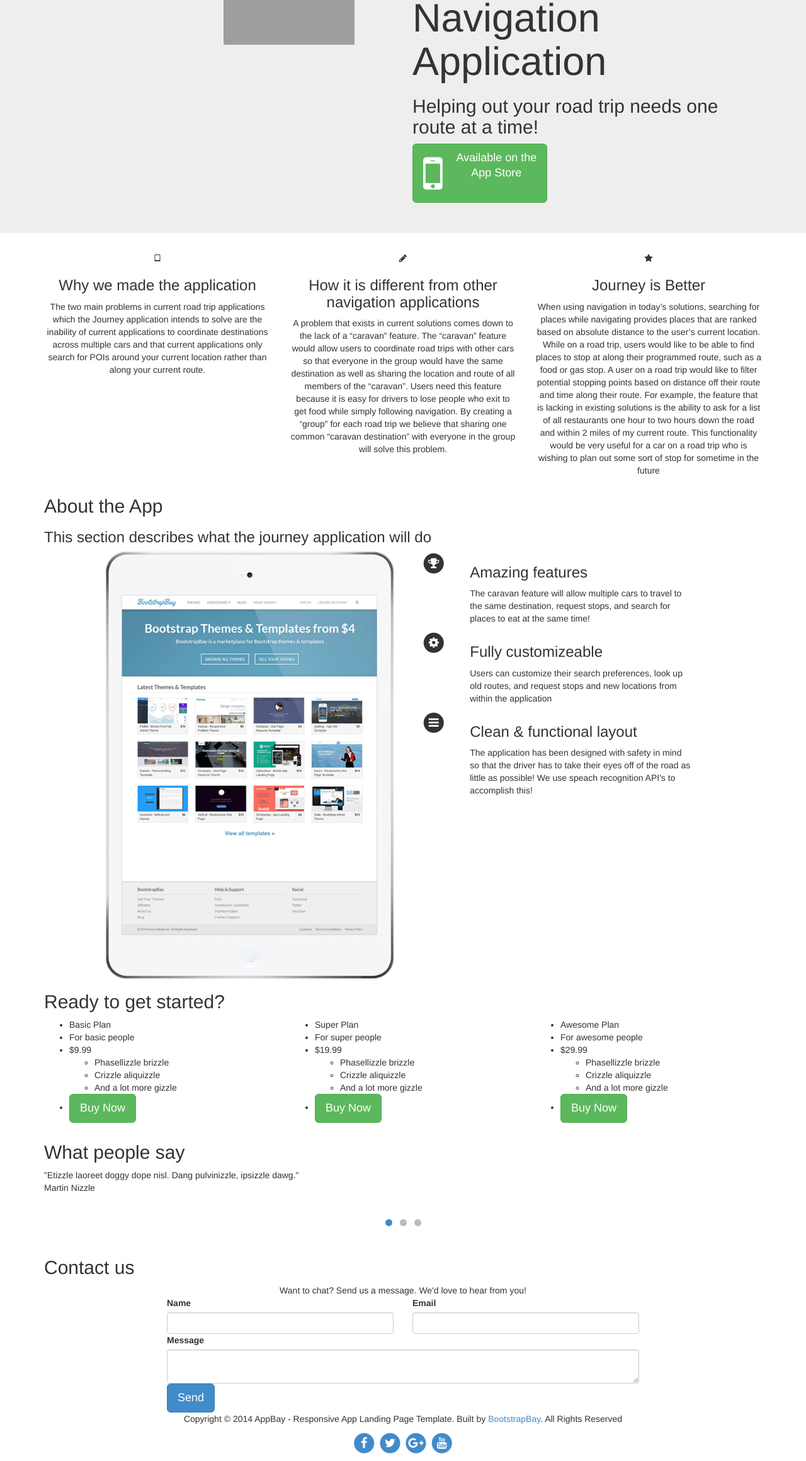
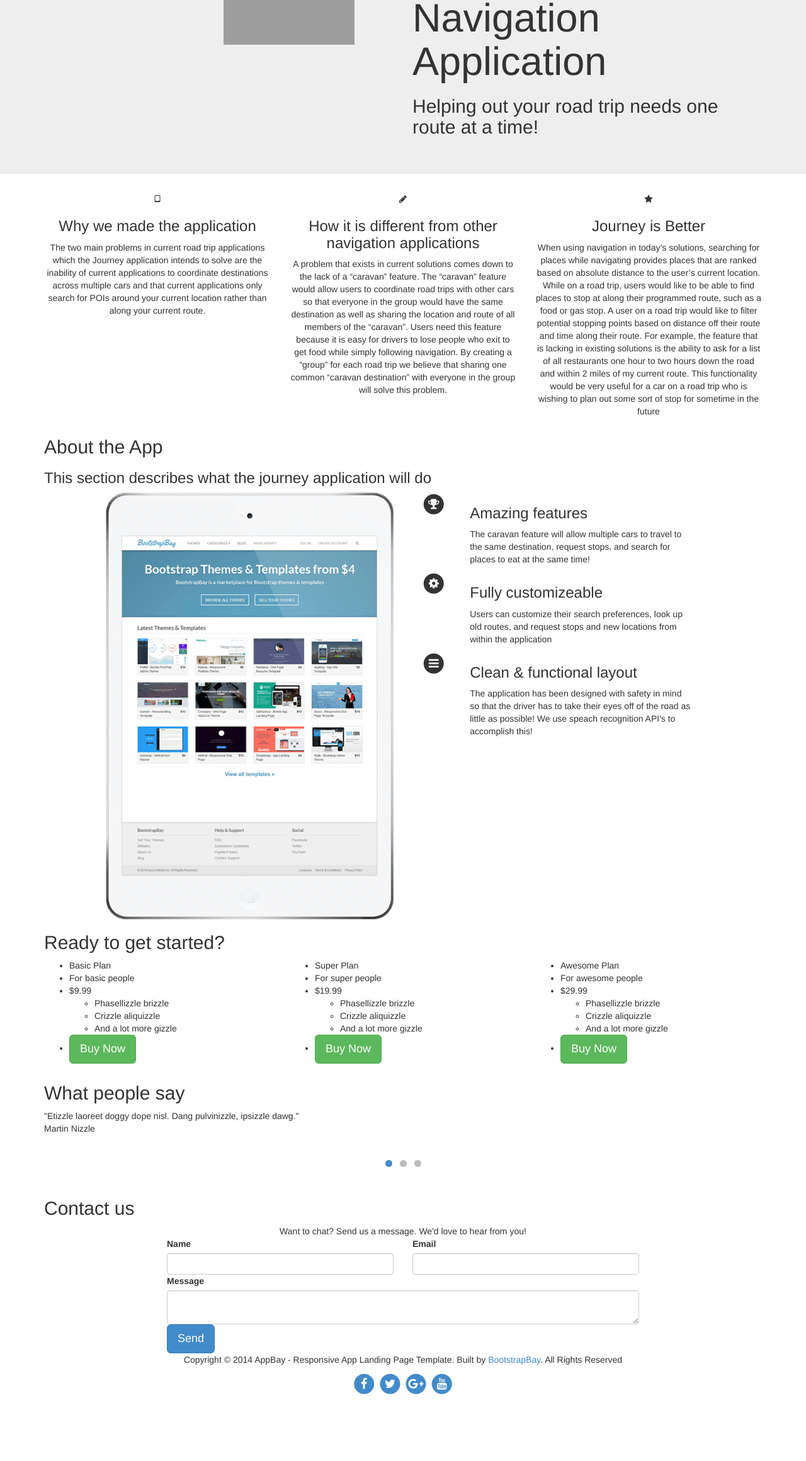
Before and after one commit to brycearden/461l-final-project, a Python web app: template backend/flask/src/application/templates/index.html in a window 1280 px wide. Shown: the part 213-2533 px from the top of the page at 63% size. After the commit the page ends 2427 px from the top, so only its background shows below. Run offline with Jinja, Linux system fonts and the light colour scheme; the template is opened without the code that fills it, so the values that code supplies are empty; some libraries are stand-ins or nearby versions; grey boxes are pictures that could not be loaded.

Commit message:
removed the 'available on app store' img

```diff
--- a/backend/flask/src/application/templates/index.html
+++ b/backend/flask/src/application/templates/index.html
@@ -63,7 +63,7 @@
 				<div class="col-md-6 col-md-push-6 jumboText">
 					<h1>Journey - The Ultimate Navigation Application</h1>
 					<h2>Helping out your road trip needs one route at a time!</h2>
-					<a class="btn btn-lg btn-success actionBtn" href="#"><i class="fa fa-mobile fa-4x pull-left"></i><span class="line1">Available on the</span><br/><span class="line2">App Store</span></a>
+					<!-- <a class="btn btn-lg btn-success actionBtn" href="#"><i class="fa fa-mobile fa-4x pull-left"></i><span class="line1">Available on the</span><br/><span class="line2">App Store</span></a> -->
 				</div>
 				<div class="col-md-6 col-md-pull-6 hidden-xs">
 					<div class="mobile">
```
